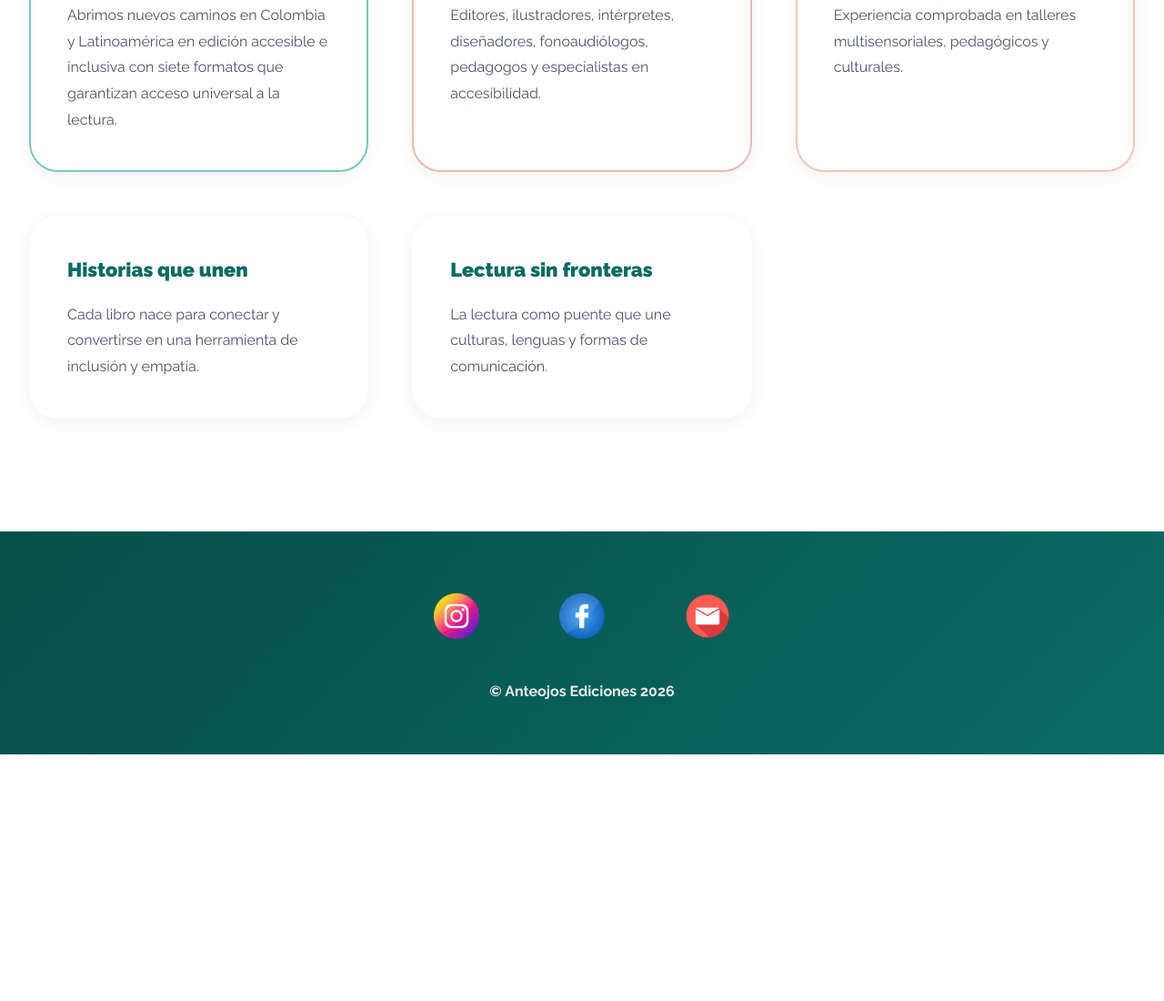
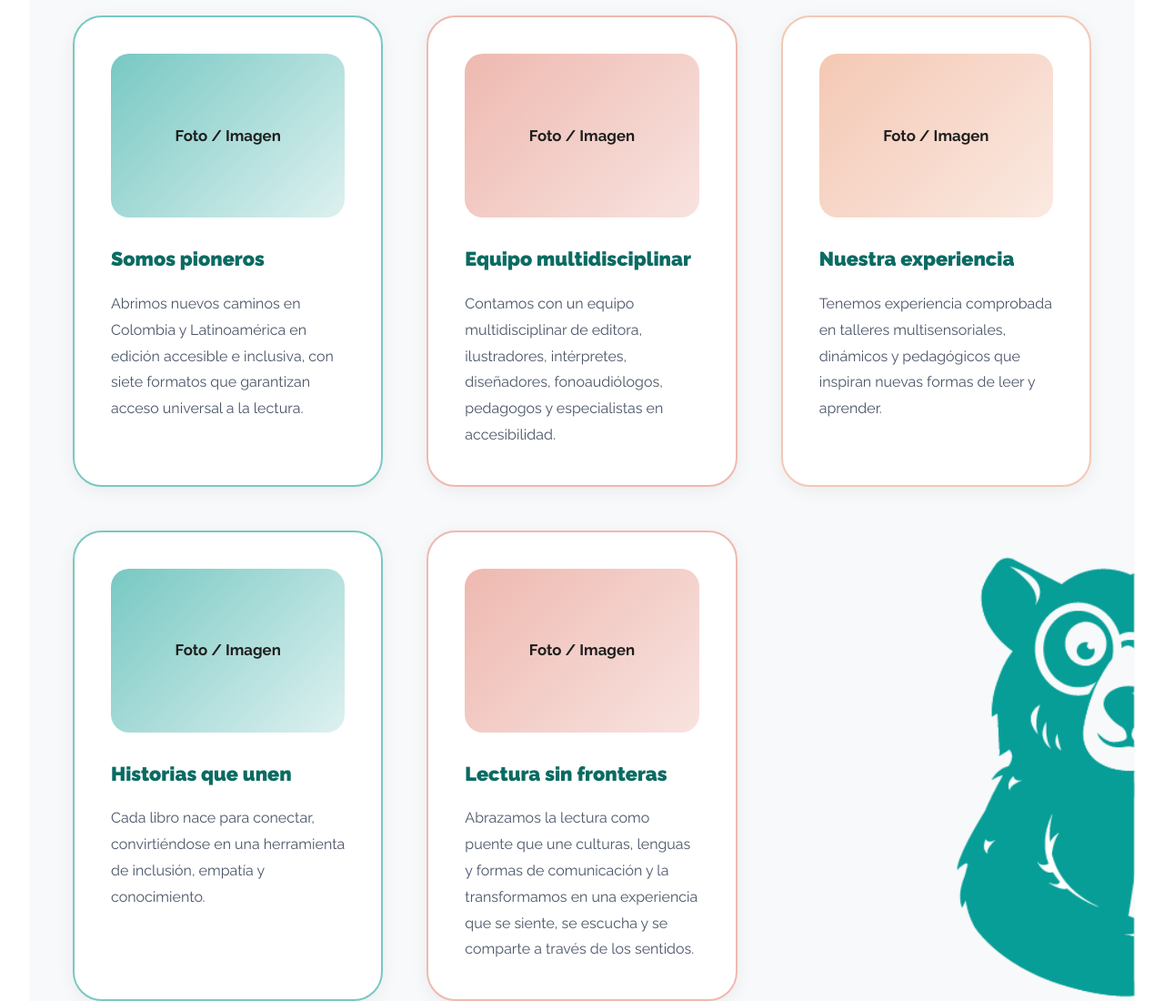
Before and after one commit to PauMarG/Anteojos-Ediciones, a website: page quienes-somos.html in a window 1280 px wide. Shown: the part 3166-4266 px from the top of the page at 91% size. Before the commit the page ends 3995 px from the top, so only its background shows below. Drawn offline with Linux system fonts and the light colour scheme.

Commit message:
Corrigiendo quienes somos y agregando enlaces

```diff
--- a/quienes-somos.html
+++ b/quienes-somos.html
@@ -439,6 +439,10 @@
         background: var(--gris-claro);
         border-radius: 48px;
         padding: 96px 48px;
+        background-image: url(/img/Anteojos_3.png);
+        background-repeat: no-repeat;
+        background-size: 18%;
+        background-position: 100% 90%;
       }
 
       .servicios h2 {
@@ -628,6 +632,14 @@
         border-color: var(--amarillo);
       }
 
+      .card:nth-child(4) {
+        border-color: var(--turquesa);
+      }
+
+      .card:nth-child(5) {
+        border-color: var(--rosa);
+      }
+
       .card:hover {
         transform: translateY(-12px);
         box-shadow: 0 20px 50px rgba(10, 107, 99, 0.15);
@@ -667,6 +679,22 @@
           135deg,
           var(--amarillo) 0%,
           rgba(244, 200, 180, 0.4) 100%
+        );
+      }
+
+      .card:nth-child(4) .img {
+        background: linear-gradient(
+          135deg,
+          var(--turquesa) 0%,
+          rgba(170, 220, 217, 0.4) 100%
+        );
+      }
+
+      .card:nth-child(5) .img {
+        background: linear-gradient(
+          135deg,
+          var(--rosa) 0%,
+          rgba(238, 185, 176, 0.4) 100%
         );
       }
 
@@ -1061,52 +1089,53 @@
         </div>
       </section>
 
-      <!-- ==== POR QUÉ ELEGIRNOS ==== -->
-      <section>
-        <div class="container">
-          <h2 style="font-size: 3rem; margin-bottom: 48px">
-            ¿Por qué elegirnos?
-          </h2>
-
+      <!-- POR QUE ELEGIRNOS -->
+      <section id="servicios">
+        <div class="container servicios">
+          <h2>¿Por qué elegirnos?</h2>
           <div class="cards">
             <div class="card">
+              <div class="img">Foto / Imagen</div>
               <h3>Somos pioneros</h3>
               <p>
                 Abrimos nuevos caminos en Colombia y Latinoamérica en edición
-                accesible e inclusiva con siete formatos que garantizan acceso
+                accesible e inclusiva, con siete formatos que garantizan acceso
                 universal a la lectura.
               </p>
             </div>
-
             <div class="card">
+              <div class="img">Foto / Imagen</div>
               <h3>Equipo multidisciplinar</h3>
               <p>
-                Editores, ilustradores, intérpretes, diseñadores,
-                fonoaudiólogos, pedagogos y especialistas en accesibilidad.
+                Contamos con un equipo multidisciplinar de editora,
+                ilustradores, intérpretes, diseñadores, fonoaudiólogos,
+                pedagogos y especialistas en accesibilidad.
               </p>
             </div>
-
             <div class="card">
+              <div class="img">Foto / Imagen</div>
               <h3>Nuestra experiencia</h3>
               <p>
-                Experiencia comprobada en talleres multisensoriales, pedagógicos
-                y culturales.
+                Tenemos experiencia comprobada en talleres multisensoriales,
+                dinámicos y pedagógicos que inspiran nuevas formas de leer y
+                aprender.
               </p>
             </div>
-
             <div class="card">
+              <div class="img">Foto / Imagen</div>
               <h3>Historias que unen</h3>
               <p>
-                Cada libro nace para conectar y convertirse en una herramienta
-                de inclusión y empatía.
+                Cada libro nace para conectar, convirtiéndose en una herramienta
+                de inclusión, empatía y conocimiento.
               </p>
             </div>
-
             <div class="card">
+              <div class="img">Foto / Imagen</div>
               <h3>Lectura sin fronteras</h3>
               <p>
-                La lectura como puente que une culturas, lenguas y formas de
-                comunicación.
+                Abrazamos la lectura como puente que une culturas, lenguas y
+                formas de comunicación y la transformamos en una experiencia que
+                se siente, se escucha y se comparte a través de los sentidos.
               </p>
             </div>
           </div>
@@ -1117,17 +1146,26 @@
     <!-- ==== FOOTER (IGUAL AL INDEX) ==== -->
     <footer>
       <div class="sociales">
-        <a href="#"><img src="/img/instagram.png" alt="Instagram" /></a>
-        <a href="#"><img src="/img/facebook.png" alt="Facebook" /></a>
-        <a href="#"><img src="/img/mail.png" alt="Email" /></a>
+        <a
+          href="https://www.instagram.com/anteojosediciones?igsh=MWVuZ2dncTV1cjZwdw%3D%3D&utm_source=qr"
+          target="_blank"
+          ><img src="/img/instagram.png" alt="Instagram"
+        /></a>
+        <a
+          href="https://www.facebook.com/profile.php?id=61560272981216&mibextid=ZbWKwL"
+          target="_blank"
+          ><img src="/img/facebook.png" alt="Facebook"
+        /></a>
+        <a href="mailto:anteojosedicionessitioweb@gmail.com" target="_blank"
+          ><img src="/img/mail.png" alt="Email"
+        /></a>
       </div>
       <p>© Anteojos Ediciones 2026</p>
     </footer>
 
-    <a href="#" class="whatsapp">
-      <img src="/img/whatsapp.png" alt="WhatsApp" />
-    </a>
-
+    <a href="http://wa.me/573102864821" class="whatsapp"
+      ><img src="/img/whatsapp.png" alt="WhatsApp"
+    /></a>
     <!-- ==== JAVASCRIPT MENÚ HAMBURGUESA ==== -->
     <script>
       const menuToggle = document.getElementById("menuToggle");
```
Also changed, not shown: index.html (+8 -4 lines), img/Anteojos_3.png (added).
